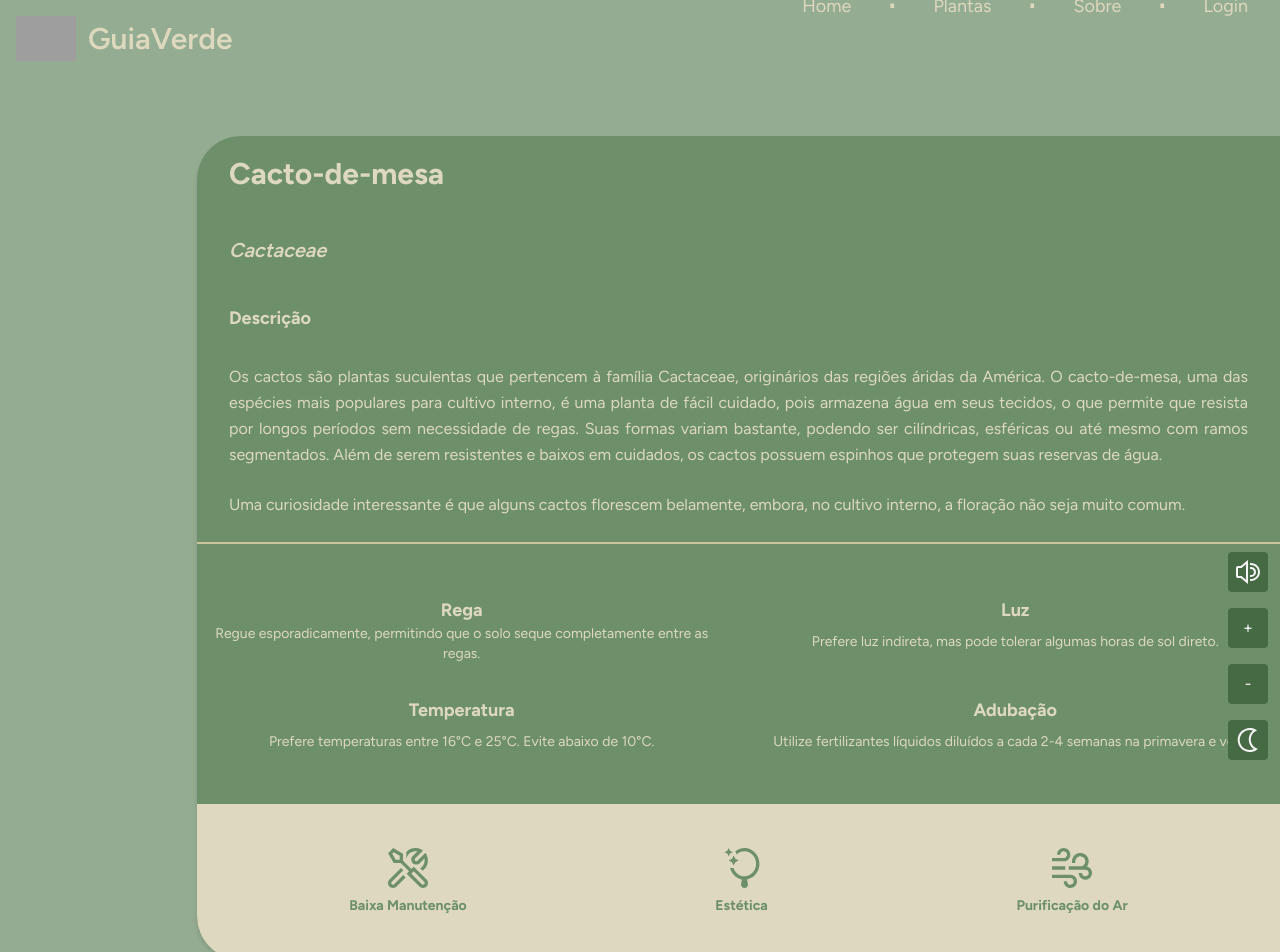
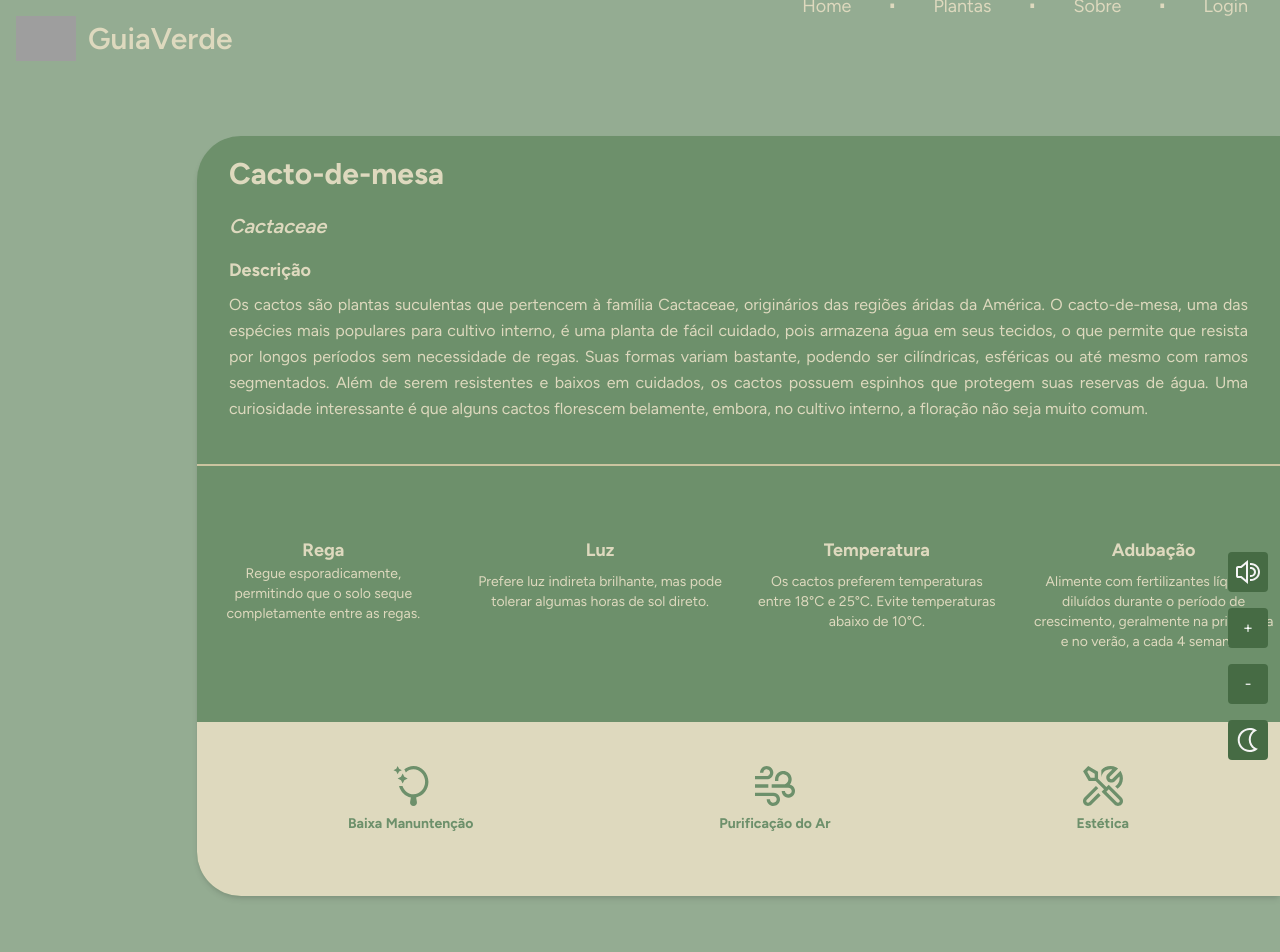
Before and after one commit to NicoleCarmo/SiteGuiaVerde, a Next.js app: page /plantas/detalhes in a window 1280 px wide. Shown: the top 952 px of the page. Built offline with nearby package versions, Linux system fonts and the light colour scheme; grey boxes are pictures that could not be loaded.

Commit message:
Update page.js

```diff
--- a/src/app/plantas/detalhes/page.js
+++ b/src/app/plantas/detalhes/page.js
@@ -6,36 +6,23 @@ export default function detalhes() {
       <div className="flex w-2/12 items-center justify-center"></div>
 
       <div className="rounded-l-[44px] grid gap-6 bg-gverdao w-11/12 shadow-md mt-[40px] md:gap-3">
+        {/* Cabeçalho com título e descrição */}
         <div className="relative flex flex-col md:flex-row gap-6 md:gap-3">
+          <div className="flex-1">
             <h1 className="text-3xl font-bold text-gbege1 px-8 py-5 md:text-xl">Cacto-de-mesa</h1>
             <h2 className="text-xl italic font-semibold text-gbege1 px-8 md:text-base">Cactaceae</h2>
             <h3 className="text-lg font-bold text-gbege1 mt-4 px-8 md:text-sm">Descrição</h3>
             <p className="text-base text-gbege1 mt-2 text-justify leading-relaxed px-8 md:text-xs md:mt-1 md:px-5 md:ml-4">
-              Os cactos são plantas suculentas que pertencem à família Cactaceae,
-              originários das regiões áridas da América. O cacto-de-mesa, uma das
-              espécies mais populares para cultivo interno, é uma planta de fácil
-              cuidado, pois armazena água em seus tecidos, o que permite que resista
-              por longos períodos sem necessidade de regas. Suas formas variam
-              bastante, podendo ser cilíndricas, esféricas ou até mesmo com ramos
-              segmentados. Além de serem resistentes e baixos em cuidados, os cactos
-              possuem espinhos que protegem suas reservas de água.
+            Os cactos são plantas suculentas que pertencem à família Cactaceae, originários das regiões áridas da América. O cacto-de-mesa, uma das espécies mais populares para cultivo interno, é uma planta de fácil cuidado, pois armazena água em seus tecidos, o que permite que resista por longos períodos sem necessidade de regas. Suas formas variam bastante, podendo ser cilíndricas, esféricas ou até mesmo com ramos segmentados. Além de serem resistentes e baixos em cuidados, os cactos possuem espinhos que protegem suas reservas de água. Uma curiosidade interessante é que alguns cactos florescem belamente, embora, no cultivo interno, a floração não seja muito comum.
             </p>
+          </div>
           </div>
 
 
-        {/* Curiosidade */}
-        <div className="text-gbege1 px-8">
-          <p className="text-base text-justify leading-relaxed md:text-xs">
-            Uma curiosidade interessante é que alguns cactos florescem
-            belamente, embora, no cultivo interno, a floração não seja muito
-            comum.
-          </p>
-        </div>
-
         {/* Seção de Cuidados */}
         <hr style={{ border: "none", borderTop: "2px solid #CBC4A0", width: "100%" }} />
-<div className="grid grid-cols-2 gap-6 mt-6 md:grid-cols-2 md:grid-rows-2">
-  <div className="flex flex-col items-center text-center p-1 md:order-1">
+        <div className="grid grid-cols-4 md:grid-cols-2 gap-6 mt-6 md:grid-rows-2">
+          <div className="flex flex-col items-center text-center p-1 px-4 md:order-1">
             <h4 className="font-bold text-lg text-gbege1 md:text-sm">Rega</h4>
             <p className="text-sm text-gbege1 md:text-xs md:whitespace-normal w-full md:block">
             Regue esporadicamente, permitindo que o solo seque completamente entre as regas.
@@ -43,24 +30,23 @@ export default function detalhes() {
           </div>
           <div className="flex flex-col items-center text-center p-1 md:order-2">
             <h4 className="font-bold text-lg text-gbege1 md:text-sm">Luz</h4>
-    <p className="text-sm text-gbege1 mt-2 md:whitespace-normal md:text-xs w-full md:block">
-      Prefere luz indireta, mas pode tolerar algumas horas de sol direto.
+            <p className="text-sm text-gbege1 mt-2 md:text-xs md:whitespace-normal w-full md:block">
+            Prefere luz indireta brilhante, mas pode tolerar algumas horas de sol direto.
             </p>
           </div>
           <div className="flex flex-col items-center text-center p-1 md:order-3">
             <h4 className="font-bold text-lg text-gbege1 md:text-sm">Temperatura</h4>
-    <p className="text-sm text-gbege1 mt-2 md:whitespace-normal md:text-xs w-full md:block">
-      Prefere temperaturas entre 16°C e 25°C. Evite abaixo de 10°C.
+            <p className="text-sm text-gbege1 mt-2 md:text-xs md:whitespace-normal w-full md:block">
+            Os cactos preferem temperaturas entre 18°C e 25°C. Evite temperaturas abaixo de 10°C.
           </p>
           </div>
           <div className="flex flex-col items-center text-center p-1 md:order-4">
             <h4 className="font-bold text-lg text-gbege1 md:text-sm">Adubação</h4>
-    <p className="text-sm text-gbege1 mt-2 md:whitespace-normal md:text-xs w-full md:block">
-      Utilize fertilizantes líquidos diluídos a cada 2-4 semanas na primavera e verão.
+            <p className="text-sm text-gbege1 mt-2 md:text-xs md:whitespace-normal w-full md:block">
+            Alimente com fertilizantes líquidos diluídos durante o período de crescimento, geralmente na primavera e no verão, a cada 4 semanas.
             </p>
           </div>
         </div>
-
 
        {/* Seção de Benefícios com Fundo Bege */}
 <div className="relative bg-gbege1 rounded-bl-[44px] p-11 mt-6">
@@ -68,19 +54,31 @@ export default function detalhes() {
     {/* Ícone 1 */}
     <div className="flex flex-col items-center text-center">
       <Image
-        src="/ImgGeral/vetor-estetica.svg" // Caminho da imagem
-        alt="Baixa Manutenção"
-        width={30} // Ajustado o tamanho do ícone
-        height={30}
+        src="/ImgGeral/vetor-manutencao.svg" // Caminho da imagem
+        alt="Facilidade de Cuidados"
+        width={40} // Ajustado o tamanho do ícone
+        height={40}
         className="w-10 h-10 mb-2 md:w-6 md:h-6" // Tamanho e espaçamento
       />
-      <p className="text-sm font-bold md:text-xs">Baixa Manutenção</p>
+      <p className="text-sm font-bold md:text-xs">Baixa Manuntenção</p>
     </div>
 
     {/* Ícone 2 */}
     <div className="flex flex-col items-center text-center">
       <Image
-        src="/ImgGeral/vetor-manutencao.svg"
+        src="/ImgGeral/vetor-ar.svg"
+        alt="Estética"
+        width={40}
+        height={40}
+        className="w-10 h-10 mb-2 md:w-6 md:h-6"
+      />
+      <p className="text-sm font-bold md:text-xs">Purificação do Ar</p>
+    </div>
+
+    {/* Ícone 3 */}
+    <div className="flex flex-col items-center text-center">
+      <Image
+        src="/ImgGeral/vetor-estetica.svg"
         alt="Estética"
         width={40}
         height={40}
@@ -88,18 +86,6 @@ export default function detalhes() {
       />
       <p className="text-sm font-bold md:text-xs">Estética</p>
     </div>
-
-    {/* Ícone 3 */}
-    <div className="flex flex-col items-center text-center">
-      <Image
-        src="/ImgGeral/vetor-ar.svg"
-        alt="Purificação do Ar"
-        width={40}
-        height={40}
-        className="w-10 h-10 mb-2 md:w-6 md:h-6"
-      />
-      <p className="text-sm font-bold ">Purificação do Ar</p>
-    </div>
     </div>
   </div>
 </div>
```
Lines whose indentation alone changed are shown as unchanged.
